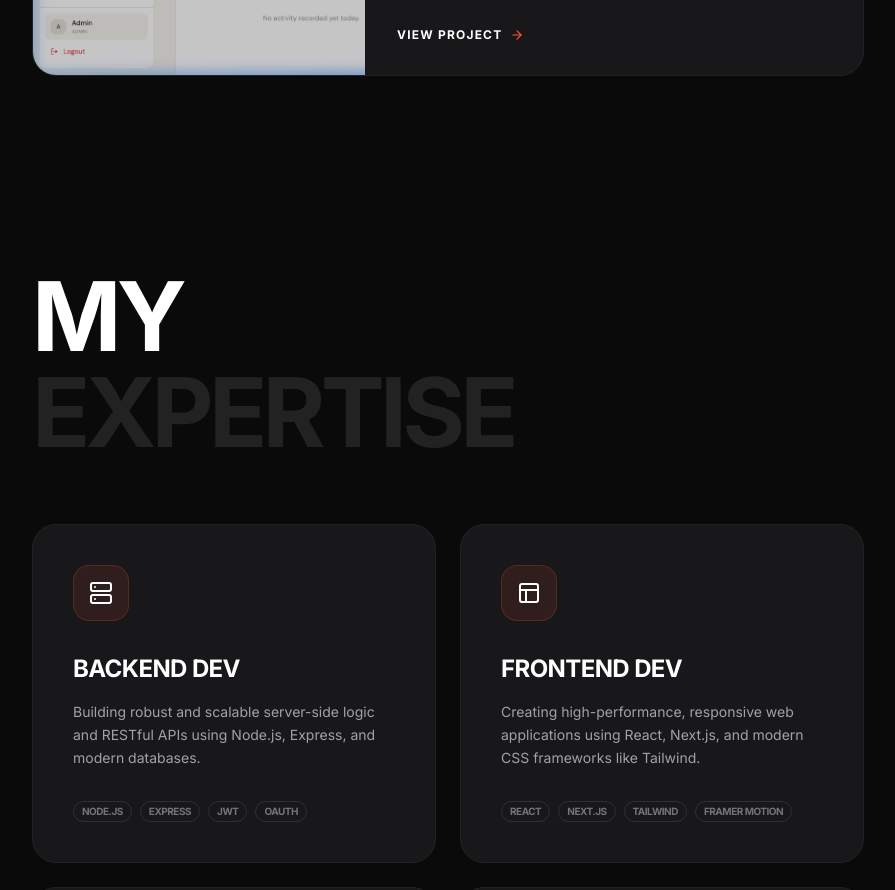
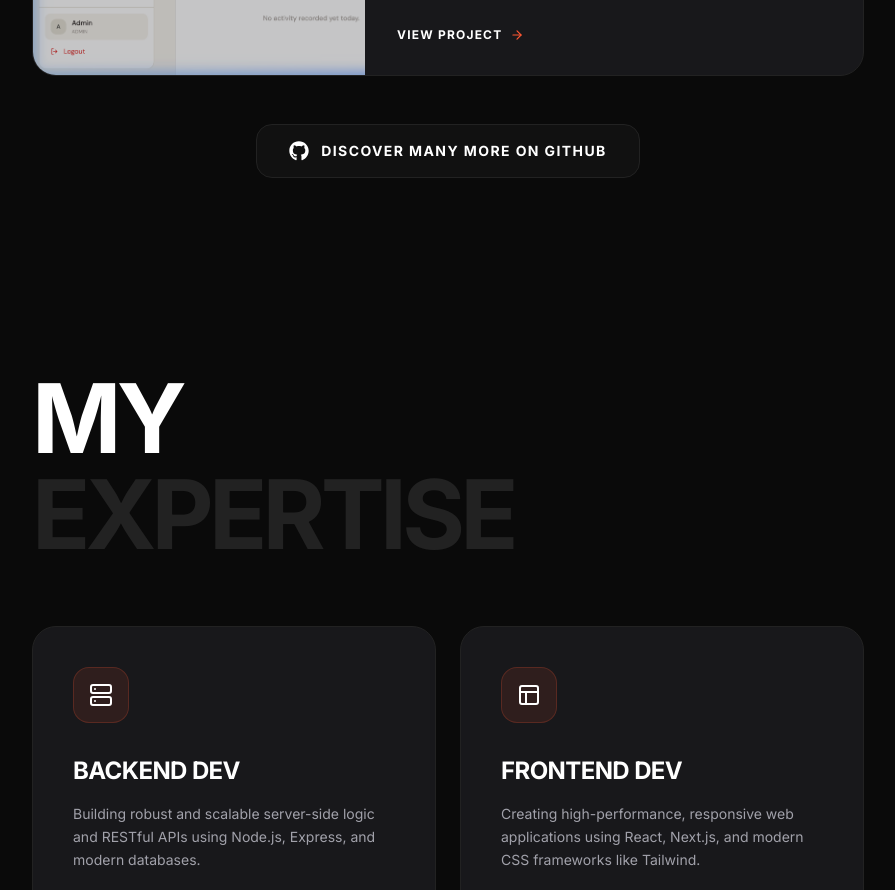
Before and after one commit to kshitij2212/Portfolio, a React (Vite) app: page / in a window 1280 px wide. Shown: the part 2440-3330 px from the top of the page, without its empty margins (384-1279 px from the left). Built offline with nearby package versions, Linux system fonts and the light colour scheme.

Commit message:
feat: add github discovery link to projects section

```diff
--- a/src/components/Projects.jsx
+++ b/src/components/Projects.jsx
@@ -99,6 +99,23 @@ const Projects = () => {
             </div>
           ))}
         </div>
+
+        <motion.div
+          initial={{ opacity: 0 }}
+          whileInView={{ opacity: 1 }}
+          viewport={{ once: true }}
+          className="mt-12 flex justify-center"
+        >
+          <a
+            href="https://github.com/kshitij2212"
+            target="_blank"
+            rel="noopener noreferrer"
+            className="flex items-center gap-3 px-8 py-4 bg-[#111] border border-[#222] rounded-2xl text-white font-bold text-sm uppercase tracking-widest hover:bg-white hover:text-black transition-all group"
+          >
+            <FaGithub size={20} className="group-hover:scale-110 transition-transform" />
+            Discover many more on GitHub
+          </a>
+        </motion.div>
       </motion.div>
     </section>
   );
```
